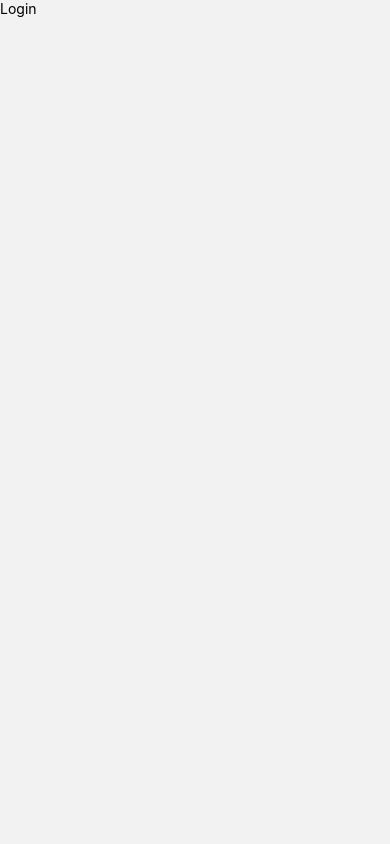
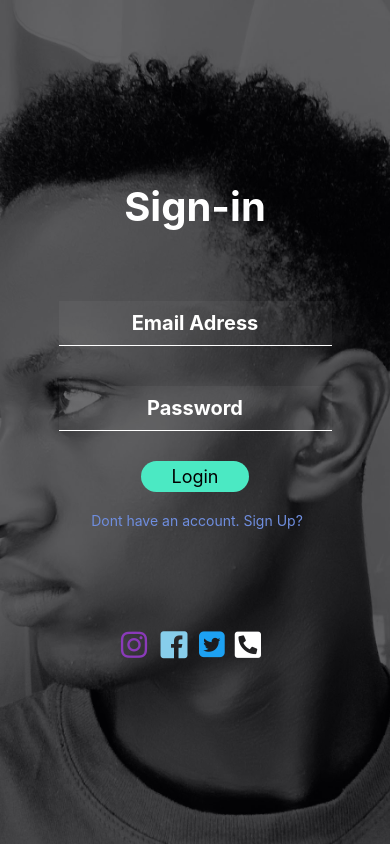
Before and after one commit to Eleli-Ayub/the_bookmarker, a React Native app in the folder bookmarker/: screen /Login in a window 390 px wide. Built offline with nearby package versions, Linux system fonts and the light colour scheme.

Commit message:
Done with login page

```diff
--- a/bookmarker/App.tsx
+++ b/bookmarker/App.tsx
@@ -1,5 +1,5 @@
 import { NavigationContainer } from "@react-navigation/native";
-import { StatusBar } from "expo-status-bar";
+
 import { SafeAreaView, StyleSheet, Text, View } from "react-native";
 import Navigation from "./Navigation";
 import { createNativeStackNavigator } from "@react-navigation/native-stack";
--- /dev/null
+++ b/bookmarker/Components/LoginComponents/Inputfield.tsx
@@ -0,0 +1,23 @@
+import { View, Text, TextInput } from "react-native";
+import React from "react";
+import { Inputtype_I } from "../../Global/Types";
+import { Loginstyles } from "../../Styles/Loginstyle";
+
+const Inputfield = ({
+  inputvalue,
+  setText,
+  keyboard_type,
+  placeholder,
+}: Inputtype_I) => {
+  return (
+    <TextInput
+      style={Loginstyles.textInput}
+      placeholder={placeholder}
+      value={inputvalue}
+      keyboardType={keyboard_type}
+      onChangeText={(newText) => setText(newText)}
+    />
+  );
+};
+
+export default Inputfield;
--- /dev/null
+++ b/bookmarker/Global/Constants.ts
@@ -0,0 +1,4 @@
+import { Dimensions } from "react-native";
+
+export const deviceHeight = Dimensions.get("window").height;
+export const deviceWidth = Dimensions.get("window").width
--- /dev/null
+++ b/bookmarker/Global/Types.ts
@@ -0,0 +1,8 @@
+import { KeyboardTypeOptions } from "react-native";
+
+export interface Inputtype_I{
+    keyboard_type?: KeyboardTypeOptions;
+    inputvalue: string ;
+    placeholder: string;
+    setText: (input: string) => void;
+}
--- a/bookmarker/Navigation/index.tsx
+++ b/bookmarker/Navigation/index.tsx
@@ -4,6 +4,7 @@ import { NavigationContainer } from "@react-navigation/native";
 import { createNativeStackNavigator } from "@react-navigation/native-stack";
 import Login from "../Screens/Auth/Login";
 import Register from "../Screens/Auth/Register";
+import { StatusBar } from "expo-status-bar";
 
 const index = () => {
   const Stack = createNativeStackNavigator();
--- a/bookmarker/Screens/Auth/Login.tsx
+++ b/bookmarker/Screens/Auth/Login.tsx
@@ -1,11 +1,82 @@
-import { View, Text } from "react-native";
-import React from "react";
+import {
+  View,
+  Text,
+  TextInput,
+  ImageBackground,
+  TouchableOpacity,
+} from "react-native";
+import React, { useEffect } from "react";
+import { Loginstyles } from "../../Styles/Loginstyle";
+import { StatusBar } from "expo-status-bar";
+import Inputfield from "../../Components/LoginComponents/Inputfield";
+import {
+  Entypo,
+  AntDesign,
+  FontAwesome,
+  FontAwesome5,
+} from "@expo/vector-icons";
 
 const Login = () => {
+  const [email, setEmail] = React.useState("");
+  const [password, setPassword] = React.useState("");
+
   return (
-    <View>
-      <Text>Login</Text>
-    </View>
+    <ImageBackground
+      style={Loginstyles.imageBg}
+      source={require("../../assets/Images/ayub1.jpg")}
+    >
+      <StatusBar hidden />
+      <View style={Loginstyles.loginWrapper}>
+        <Text style={Loginstyles.titleText}>Sign-in</Text>
+        <Inputfield
+          inputvalue={email}
+          setText={setEmail}
+          placeholder="Email Adress"
+        />
+
+        <Inputfield
+          inputvalue={password}
+          setText={setPassword}
+          placeholder="Password"
+        />
+        <TouchableOpacity style={Loginstyles.loginBtn}>
+          <Text style={Loginstyles.loginBtnText}>Login</Text>
+        </TouchableOpacity>
+        <TouchableOpacity>
+          <Text style={Loginstyles.signupLink}>
+            {" "}
+            Dont have an account. Sign Up?
+          </Text>
+        </TouchableOpacity>
+        <View style={Loginstyles.socials}>
+          <AntDesign
+            style={Loginstyles.icon}
+            name="instagram"
+            size={30}
+            color="#8a3ab9"
+          />
+          <Entypo
+            style={Loginstyles.icon}
+            name="facebook"
+            size={30}
+            color="#87CEEB"
+          />
+
+          <FontAwesome
+            style={Loginstyles.icon}
+            name="twitter-square"
+            size={30}
+            color="#1DA1F2"
+          />
+          <FontAwesome5
+            style={Loginstyles.icon}
+            name="phone-square-alt"
+            size={30}
+            color="white"
+          />
+        </View>
+      </View>
+    </ImageBackground>
   );
 };
 
--- a/bookmarker/Styles/Loginstyle.ts
+++ b/bookmarker/Styles/Loginstyle.ts
@@ -0,0 +1,57 @@
+import { StyleSheet } from "react-native";
+import { deviceHeight, deviceWidth } from "../Global/Constants";
+
+export const Loginstyles = StyleSheet.create({
+    imageBg: {
+        height: deviceHeight,
+        width: deviceWidth
+    },
+    loginWrapper:{
+        height: deviceHeight,
+        width: deviceWidth,
+        backgroundColor: "rgba(0,0,4,0.6)",
+        justifyContent: "center",
+        alignItems: "center"
+    },
+    titleText:{
+        color: "#fff",
+        fontSize: 40,
+        fontWeight: "bold",
+        marginBottom: 50
+    },
+    textInput:{
+        borderBottomWidth: 1,
+        width: deviceWidth * 0.7,
+        borderBottomColor: "#fff",
+        margin: 20,
+        padding: 10,
+        textAlign: "center",
+        color: "#fff",
+        fontSize: 20,
+        fontWeight: "bold",
+        backgroundColor: "rgba(255,255,255,0.04)"
+    },
+    loginBtn:{
+        backgroundColor: "#4BE9C3",
+        paddingHorizontal: 30,
+        paddingVertical: 5,
+        borderRadius: 20,
+        margin: 10
+    },
+    loginBtnText:{
+        color: "#000",
+        fontSize: 18,
+    },
+    signupLink:{
+        marginTop: 10,
+        color: "#6F8EDF",
+        marginBottom: 100
+    },
+    socials:{
+        flexDirection: "row",
+        justifyContent: "center",
+    },
+    icon:{
+        marginRight: 10
+    }
+})
```
Also changed, not shown: bookmarker/Styles/Footerstyles.ts (added, +7 -0 lines), bookmarker/assets/Images/ayub1.jpg (added), bookmarker/assets/Images/ayub2.jpg (added).
